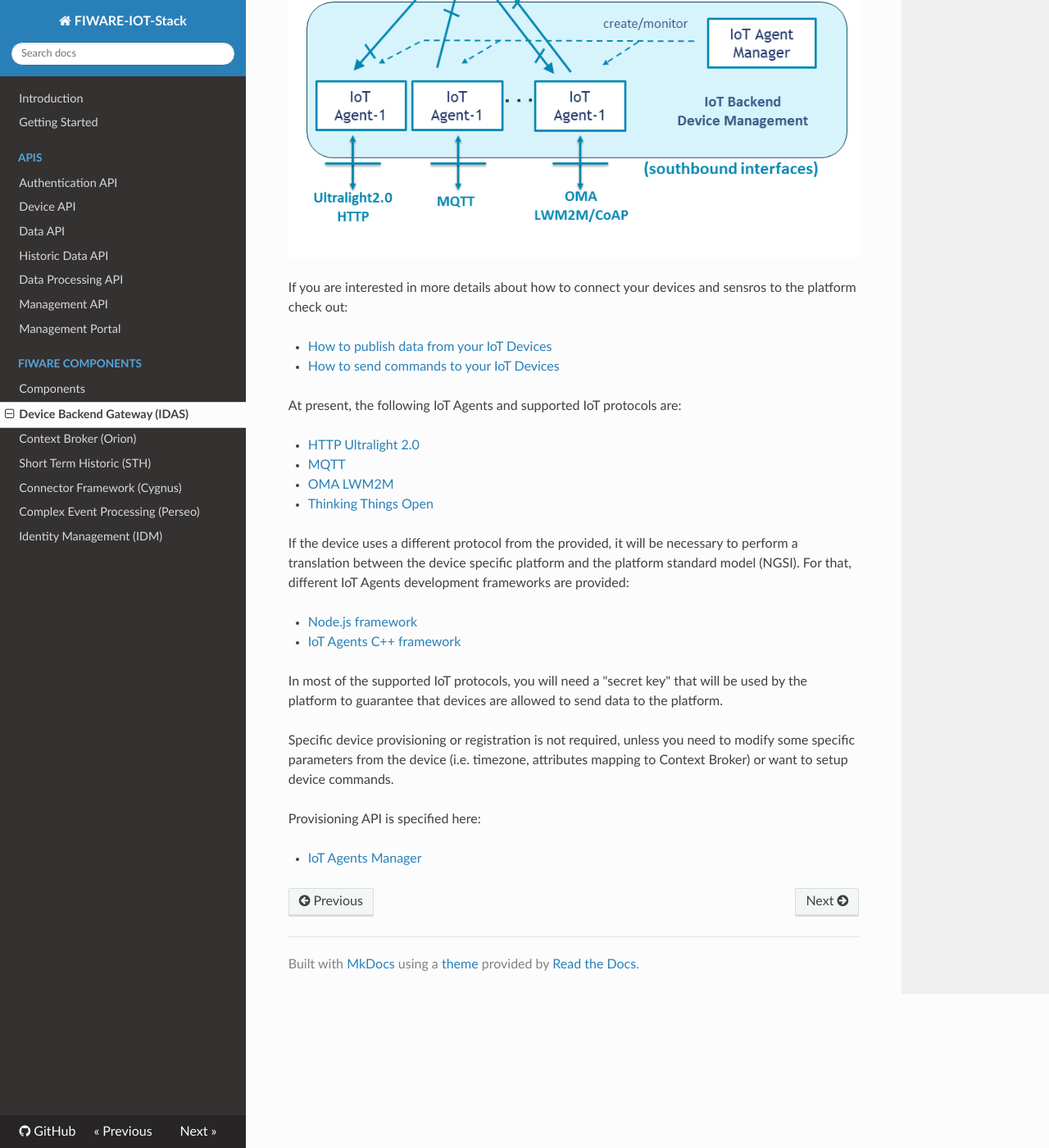
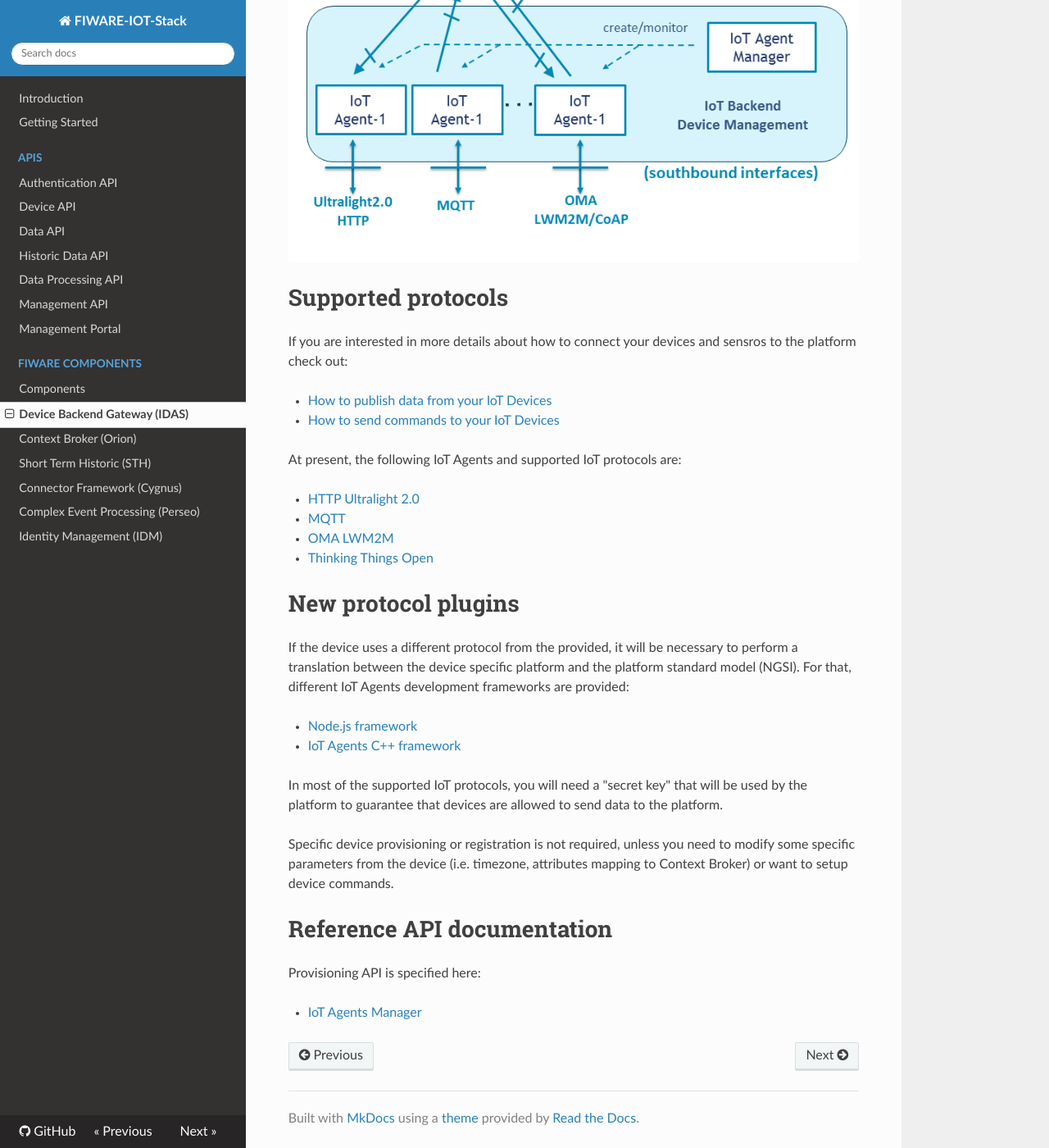
Before and after one commit to telefonicaid/thinking-cities, an MkDocs documentation site: the page built from docs/device_gateway.md, in a window 1280 px wide and 1400 px high, scrolled down 845 px. Shown: the whole window at 82% size. Built offline with MkDocs 1.6.1, drawn with Linux system fonts in a browser that asks for light colours; nearby versions of some CDN libraries; old or Windows-style settings are respelled for this version of MkDocs.

Commit message:
Update device_gateway.md

```diff
--- a/docs/device_gateway.md
+++ b/docs/device_gateway.md
@@ -1,4 +1,7 @@
-## Connection to the Internet of Things ##
+
+
+
+# Connection to the Internet of Things
 
 Connecting “objects” or “things” involves the need to overcome a set of problems arising in the different layers of the communication model. Using its data or acting upon them requires interaction with a heterogeneous environment of devices running different protocols (due to the lack of globally accepted standards), dispersed and accessible through multiple wireless technologies.
 
@@ -12,6 +15,7 @@
 
 ![](media/iot_agents.png)
 
+# Supported protocols
 
 If you are interested in more details about how to connect your devices and sensros to the platform check out:
 
@@ -26,6 +30,8 @@
 - [OMA LWM2M](https://github.com/telefonicaid/lightweightm2m-iotagent)
 - [Thinking Things Open](https://github.com/telefonicaid/iotagent-thinking-things)
 
+# New protocol plugins
+
 If the device uses a different protocol from the provided, it will be necessary to perform a translation between the device specific platform and the platform standard model (NGSI). For that, different IoT Agents development frameworks are provided:
 
 - [Node.js framework](https://github.com/telefonicaid/iotagent-node-lib)
@@ -36,6 +42,8 @@
 
 Specific device provisioning or registration is not required, unless you need to modify some specific parameters from the device (i.e. timezone, attributes mapping to Context Broker) or want to setup device commands.
 
+# Reference API documentation
+
 Provisioning API is specified here:
 
 - [IoT Agents Manager](http://docs.telefonicaiotiotagents.apiary.io/)
```
